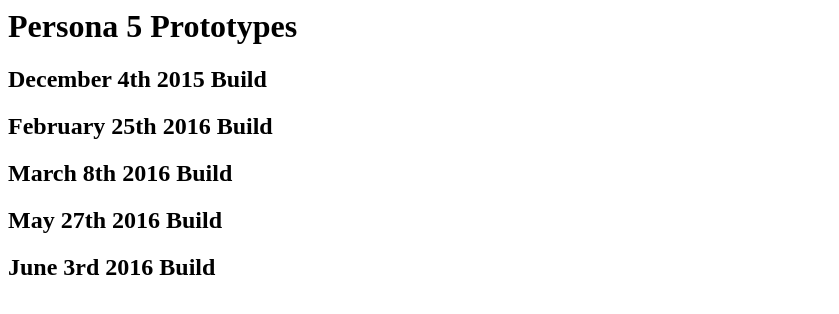
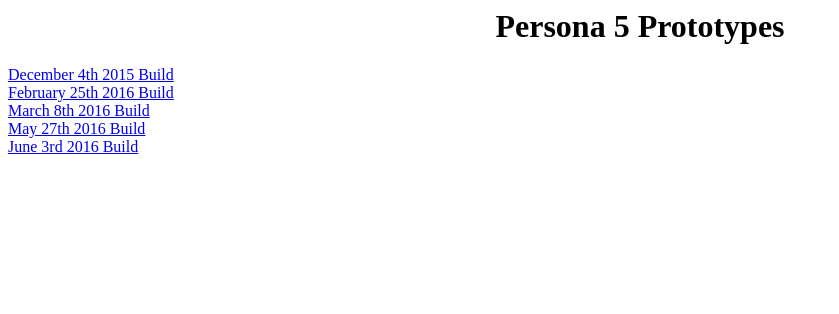
Before and after one commit to Glitxhhh/persona5proto.github.io, a plain HTML site: page index.html in a window 1280 px wide. Shown: the whole page, without its empty margins (0-839 px from the left). Drawn offline with Linux system fonts and the light colour scheme.

Commit message:
Update index.html

```diff
--- a/index.html
+++ b/index.html
@@ -1,8 +1,8 @@
-<h1 text-align: center; >Persona 5 Prototypes</h1>
+<h1 style="text-align: center;"">Persona 5 Prototypes</h1>
 
 
-<h2  text-align: center; href="magnet:?xt=urn:btih:8de999c4a5cc22a85f003041873da4cd88067c0d&dn=Persona5-Dec4th2015-ZeroSectorErrors&xl=14717812736&tr=http%3A%2F%2Fbt1.archive.org%3A6969%2Fannounce&tr=http%3A%2F%2Fbt2.archive.org%3A6969%2Fannounce">December 4th 2015 Build</a> <br>
-<h2 text-align: center; href="magnet:?xt=urn:btih:d92ea0ba09e707d998c2da5818ecaa8d3bf6f7d1&dn=Feb25th2016.zip&xl=14955605355">February 25th 2016 Build</a> <br>
-<h2 text-align: center; href="magnet:?xt=urn:btih:fa9c20f5cc40e410331b6260f2b7cb2305ec569c&dn=March8th2016.zip&xl=18393232888">March 8th 2016 Build</a> <br>
-<h2 text-align: center; href="magnet:?xt=urn:btih:57e829ca04eb217ffee444317e034b05b5ab28af&dn=decryptMay2016.7z&xl=17360224256&tr=http%3A%2F%2Fbt1.archive.org%3A6969%2Fannounce&tr=http%3A%2F%2Fbt2.archive.org%3A6969%2Fannounce">May 27th 2016 Build</a> <br>
-<h2 text-align: center; href="magnet:?xt=urn:btih:6fbcd45e2715a4f2cff8615de854d26f8d05b028&dn=June3rd2015&xl=17364418560&tr=http%3A%2F%2Fbt1.archive.org%3A6969%2Fannounce&tr=http%3A%2F%2Fbt2.archive.org%3A6969%2Fannounce">June 3rd 2016 Build</a> <br>
+<a  style="text-align: center; font-family:arial bold italic" href="magnet:?xt=urn:btih:8de999c4a5cc22a85f003041873da4cd88067c0d&dn=Persona5-Dec4th2015-ZeroSectorErrors&xl=14717812736&tr=http%3A%2F%2Fbt1.archive.org%3A6969%2Fannounce&tr=http%3A%2F%2Fbt2.archive.org%3A6969%2Fannounce">December 4th 2015 Build</a> <br>
+<a style="text-align: center; font-family:arial bold italic" href="magnet:?xt=urn:btih:d92ea0ba09e707d998c2da5818ecaa8d3bf6f7d1&dn=Feb25th2016.zip&xl=14955605355">February 25th 2016 Build</a> <br>
+<a style="text-align: center; font-family:arial bold italic" href="magnet:?xt=urn:btih:fa9c20f5cc40e410331b6260f2b7cb2305ec569c&dn=March8th2016.zip&xl=18393232888">March 8th 2016 Build</a> <br>
+<a style="text-align: center; font-family:arial bold italic" href="magnet:?xt=urn:btih:57e829ca04eb217ffee444317e034b05b5ab28af&dn=decryptMay2016.7z&xl=17360224256&tr=http%3A%2F%2Fbt1.archive.org%3A6969%2Fannounce&tr=http%3A%2F%2Fbt2.archive.org%3A6969%2Fannounce">May 27th 2016 Build</a> <br>
+<a style="text-align: center; font-family:arial bold italic" href="magnet:?xt=urn:btih:6fbcd45e2715a4f2cff8615de854d26f8d05b028&dn=June3rd2015&xl=17364418560&tr=http%3A%2F%2Fbt1.archive.org%3A6969%2Fannounce&tr=http%3A%2F%2Fbt2.archive.org%3A6969%2Fannounce">June 3rd 2016 Build</a> <br>
```
